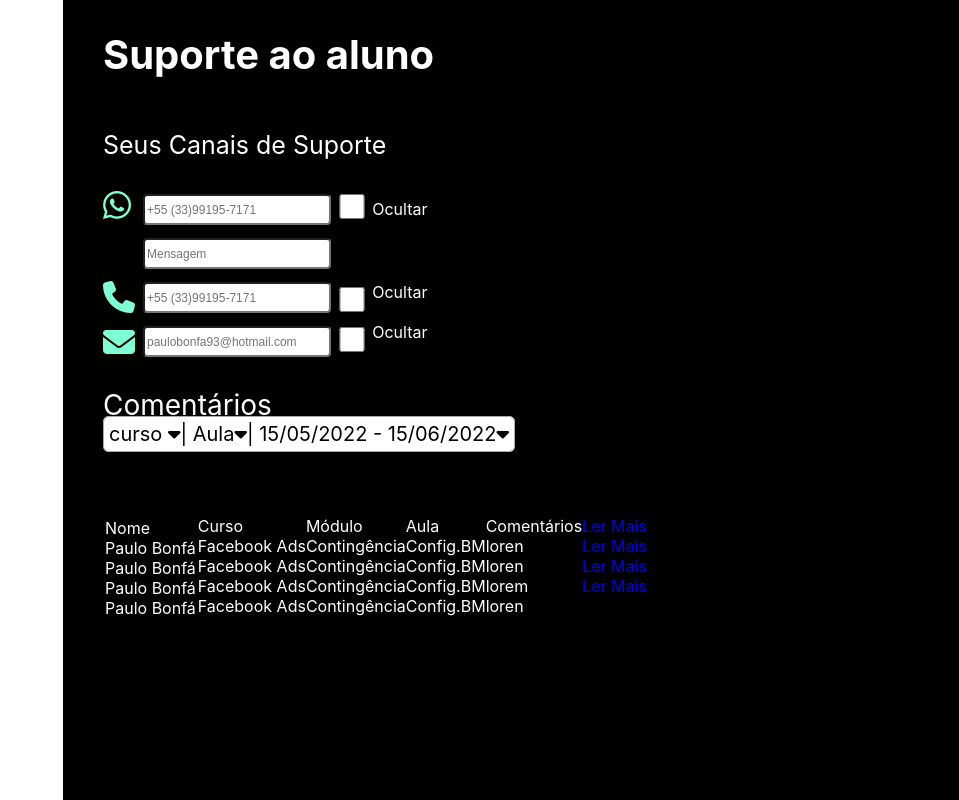
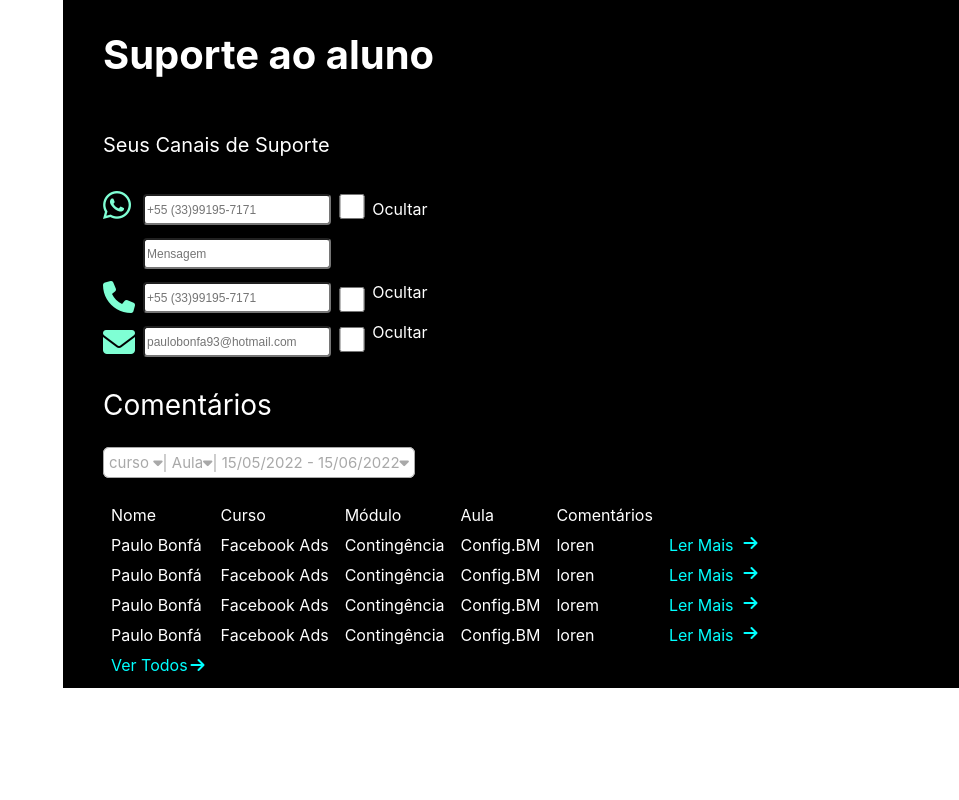
Before and after one commit to Luanecarol/bonfa_cursos, a React (Create React App) app: page / in a window 1280 px wide. Shown: the whole page, without its empty margins (321-1280 px from the left). Built offline with nearby package versions, Linux system fonts and the light colour scheme.

Commit message:
continuation of design

```diff
--- a/src/components/suport.css
+++ b/src/components/suport.css
@@ -1,6 +1,6 @@
 .container-suport{
     width: 70%;
-    height: 100vh;
+    height: 100%;
     background-color: black;
     float: right;
 }
@@ -8,6 +8,7 @@
 .container{
     padding-top: 20px;
     padding-left: 40px;
+
 }
 
 .items-suport{
@@ -16,7 +17,6 @@
 }
 .tittle{
     color: white;
-    font-size: 25px;
     display: flex;
     flex-direction: column;
     line-height: 70px;
@@ -30,6 +30,7 @@
 
 .tittle-suport-2{
     padding-top: 20px;
+    font-size: 20px;
 }
 
 .form{
@@ -100,6 +101,7 @@ input{
 .text-area{
   color: white;
   font-size: 28px;
+  padding-bottom: 30px;
 }
 
 .text-area-input{
@@ -109,8 +111,8 @@ border-width: 1px;
 border-radius: 6px;
 border-color: darkgrey;
 padding: 5px;
-font-size: 20px;
-
+font-size: 15px;
+color: darkgrey;
 }
 
 .container-comentario{
@@ -118,41 +120,80 @@ font-size: 20px;
 }
 
 .text-box{
-   margin-top: 70px;
+   margin-top: 20px;
    display: flex;
 }
 .div-name{
     display: flex;
     flex-direction: column;
     color: white;
-    padding: 2px;
+    padding: 8px;
+    line-height: 30px;
+
 }
 .div-curso{
     display: flex;
     flex-direction: column;
     color: white;
+    padding: 8px;
+    line-height: 30px;
+
 }
 .div-modulo{
     display: flex;
     flex-direction: column;
     color: white;
+    padding: 8px;
+    line-height: 30px;
+
 }
 .div-aula{
     display: flex;
     flex-direction: column;
     color: white;
+    padding: 8px;
+    line-height: 30px;
+
 }
 .div-comentario{
     display: flex;
     flex-direction: column;
     color: white;
+    padding: 8px;
+    line-height: 30px;
+
 }
 .div-text{
     display: flex;
     flex-direction: column;
-    color: white;
+    padding: 8px;
+    line-height: 30px;
+    margin-top: 30px;
 }
 
-a{
-    text-decoration: none;
+.div-text-1{
+color: aqua;
+text-decoration: none;
 }
+
+.div-seta{
+    margin-top: 36px;
+}
+
+.text-read{
+    color: aqua;
+}
+
+.icon-seta{
+    color: aqua;
+    display: flex;
+    flex-direction: column;
+    padding: 2px;
+    line-height: 26px;
+
+}
+
+.icon-seta-1{
+    color: aqua;
+    margin-left: 3px;
+}
--- a/src/components/suport.js
+++ b/src/components/suport.js
@@ -48,10 +48,9 @@ function Suport() {
      </div>
 
      <div className='container-comentario'>
-       <div> <span className='text-area'>Comentários</span> </div>
-     <div>   <span className='text-area-input'>curso <i class="fa-solid fa-caret-down"></i>
-   |   Aula<i class="fa-solid fa-caret-down"></i>| 15/05/2022 - 15/06/2022<i class="fa-solid fa-caret-down"></i></span>
-   </div>
+       <div className='text-area'><span >Comentários</span> </div>
+     <div><span className='text-area-input'>curso <i class="fa-solid fa-caret-down"></i>
+   |   Aula<i class="fa-solid fa-caret-down"></i>| 15/05/2022 - 15/06/2022<i class="fa-solid fa-caret-down"></i></span></div>
        <div className='text-box'>
         <div className='div-name'>
                 <span>Nome</span>
@@ -59,6 +58,7 @@ function Suport() {
                 <span>Paulo Bonfá</span>
                 <span>Paulo Bonfá</span>
                 <span>Paulo Bonfá</span>
+                <span className='text-read'>Ver Todos<i class="fa-solid fa-arrow-right icon-seta-1"></i></span>
             </div>
             <div className='div-curso'>
                 <span>Curso</span>
@@ -91,13 +91,20 @@ function Suport() {
                 <span>loren</span>
                 </div>
                 <div className='div-text'>
-                    <a href=' '>Ler Mais</a>
-                    <a href=' '>Ler Mais</a>
-                    <a href=' '>Ler Mais</a>
-                    <a href=' '>Ler Mais</a>
+                    <a className='div-text-1' href=' '>Ler Mais</a>
+                    <a className='div-text-1'href=' '>Ler Mais</a>
+                    <a className='div-text-1'href=' '>Ler Mais</a>
+                    <a className='div-text-1'href=' '>Ler Mais</a>
                 </div>
+                <div className='div-seta'>
+                <i class="fa-solid fa-arrow-right icon-seta"></i>
+                <i class="fa-solid fa-arrow-right icon-seta"></i>
+                <i class="fa-solid fa-arrow-right icon-seta"></i>
+                <i class="fa-solid fa-arrow-right icon-seta"></i>
                 </div>
-                <span>Ler Mais</span>
+
+
+                </div>
 
 
      </div>
```
